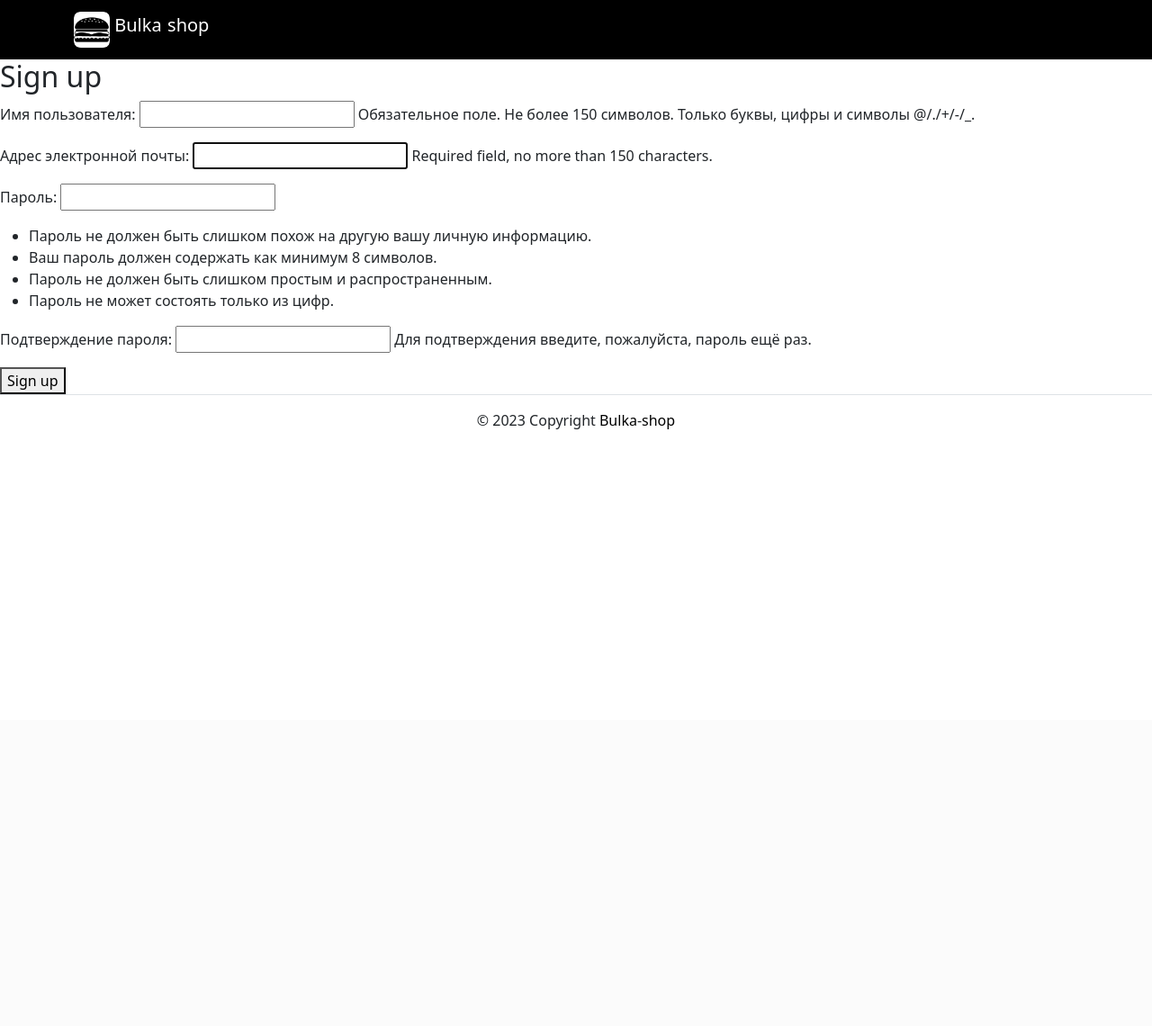
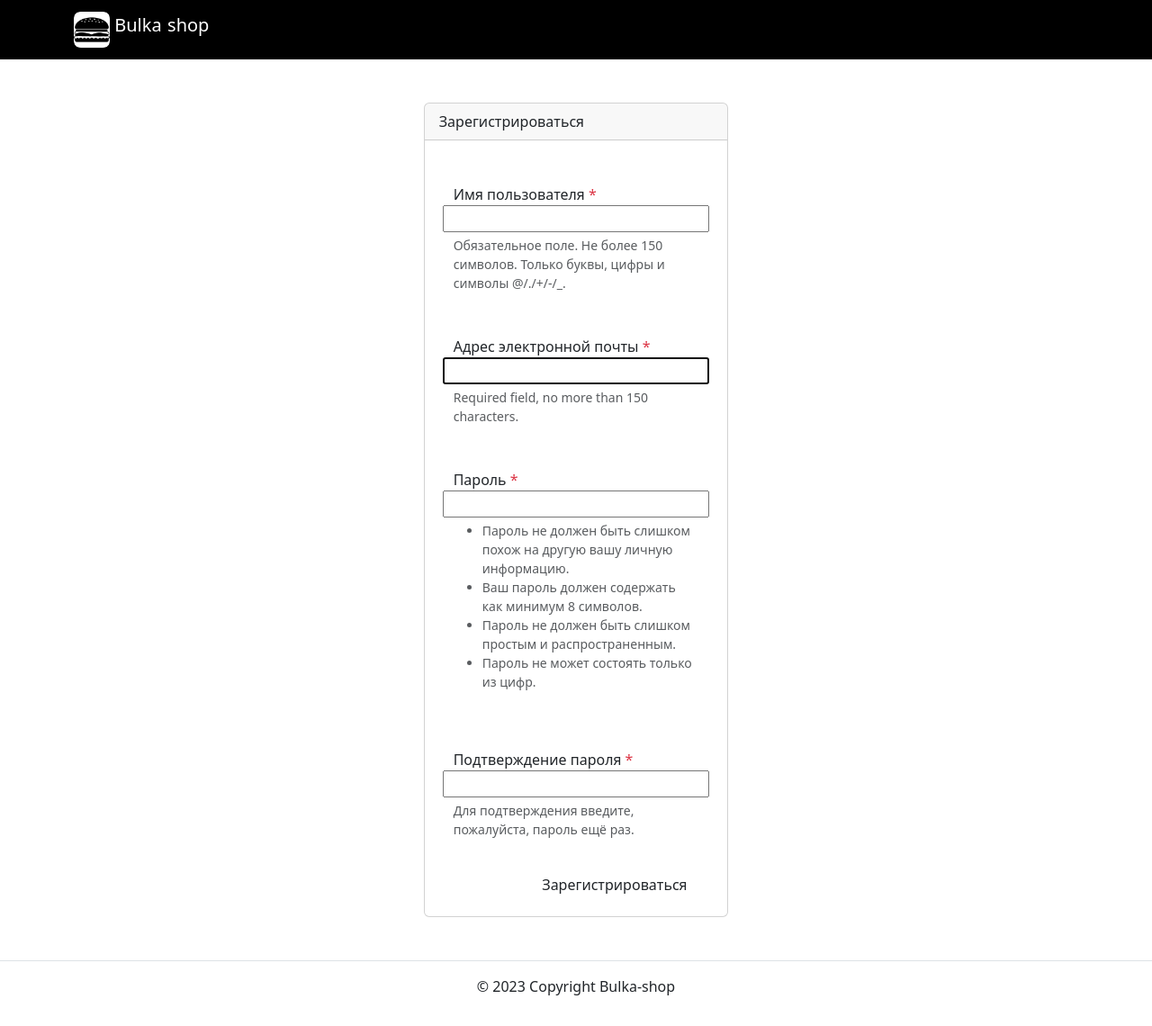
Before and after one commit to iPatrushevSergey/bulka-shop, a Django app: page /auth/signup/ in a window 1280 px wide. Shown: the whole page at 90% size. Before the commit the page ends 477 px from the top, so only its background shows below. Run offline with Django 4.2, Linux system fonts and the light colour scheme; some libraries are stand-ins or nearby versions.

Commit message:
signup template

```diff
--- a/bulka_shop/bulka_shop/urls.py
+++ b/bulka_shop/bulka_shop/urls.py
@@ -8,7 +8,7 @@ from django.views.generic.base import TemplateView
 urlpatterns = [
     path('', TemplateView.as_view(template_name='index.html'), name='index'),
     path('admin/', admin.site.urls),
-    path('auth/', include('users.urls')),
+    path('auth/', include('users.urls', namespace='users')),
     path('auth/', include('django.contrib.auth.urls')),
 ]
 
--- a/bulka_shop/templates/base.html
+++ b/bulka_shop/templates/base.html
@@ -13,7 +13,7 @@
   {% comment %} <link rel="manifest" href="{% static 'images/favicons/manifest.webmanifest' %}"> {% endcomment %}
   <link rel="yandex-tableau-widget" href="{% static '/tableau.json' %}">
   <link rel="stylesheet" href="{% static 'css/bootstrap.min.css' %}">
-  {% comment %} <link rel="stylesheet" href="{% static 'css/style.css' %}"> {% endcomment %}
+  <link rel="stylesheet" href="{% static 'css/style.css' %}">
   <title>
     {% block title %}
       No title
--- a/bulka_shop/templates/includes/footer.html
+++ b/bulka_shop/templates/includes/footer.html
@@ -1 +1 @@
-<p>© {% now "Y" %} Copyright <span style="color:black">Bulka</span>-<span style="color:black">shop</span>
+<p>© {% now "Y" %} Copyright <span class="footer-logo">Bulka</span>-<span class="footer-logo">shop</span>
--- a/bulka_shop/templates/users/signup.html
+++ b/bulka_shop/templates/users/signup.html
@@ -1,14 +1,57 @@
-{% extends 'base.html' %}
+{% extends "base.html" %}
+{% block title %}Зарегистрироваться{% endblock %}
+{% block content %}
+  <div class="row justify-content-center">
+    <div class="col-md-4 p-5">
+      <div class="card">
+        <div class="card-header registration-header">
+          <font>
+            Зарегистрироваться
+          </font>
+        </div>
+        <div class="card-body">
 
-{% block title %}
-  Sign Up
+          {% if form.errors %}
+            {% for field in form %}
+              {% for error in field.errors %}
+                <div class="alert alert-danger">
+                  {{ error|escape }}
+                </div>
+              {% endfor %}
+            {% endfor %}
+            {% for error in form.non_field_errors %}
+              <div class="alert alert-danger">
+                {{ error|escape }}
+              </div>
+            {% endfor %}
+          {% endif %}
+
+          <form method="post" action="{% url 'users:signup' %}">
+            {% csrf_token %}
+            {% for field in form %}
+            <div class="form-group row my-3 p-3">
+              <label for="{{ field.id_for_label }}">
+                {{ field.label }}
+                {% if field.field.required %}
+                  <span class="required text-danger">*</span>
+                {% endif %}
+              </label>
+              {{ field }}
+              {% if field.help_text %}
+                <small id="{{ field.id_for_label }}-help" class="form-text text-muted">
+                  {{ field.help_text|safe }}
+                </small>
+              {% endif %}
+            </div>
+            {% endfor %}
+            <div class="col-md-6 offset-md-4">
+              <button type="submit" class="btn registration-button">
+                Зарегистрироваться
+              </button>
+            </div>
+          </form>
+        </div>
+      </div>
+    </div>
+  </div>
 {% endblock %}
-
-{% block content %}
-  <h2>Sign up</h2>
-  <form method="post">
-    {% csrf_token %}
-    {{ form.as_p }}
-    <button type="submit">Sign up</button>
-  </form>
-{% endblock %}
--- a/bulka_shop/users/forms.py
+++ b/bulka_shop/users/forms.py
@@ -1,5 +1,5 @@
+from django.contrib.auth import get_user_model
 from django.contrib.auth.forms import UserCreationForm, UserChangeForm
-from users.models import User
 
 
 class CustomUserCreationForm(UserCreationForm):
@@ -9,7 +9,7 @@ class CustomUserCreationForm(UserCreationForm):
     """
 
     class Meta:
-        model = User
+        model = get_user_model()
         fields = ('username', 'email')
 
 
@@ -19,5 +19,5 @@ class CustomUserChangeForm(UserChangeForm):
     """
 
     class Meta:
-        model = User
+        model = get_user_model()
         fields = ('username', 'email')
--- a/bulka_shop/users/views.py
+++ b/bulka_shop/users/views.py
@@ -10,5 +10,5 @@ class SignUpView(CreateView):
     """
 
     form_class = CustomUserCreationForm
-    success_url = reverse_lazy('login')
+    success_url = reverse_lazy('users:login')
     template_name = 'users/signup.html'
```
Also changed, not shown: 1 other file.
